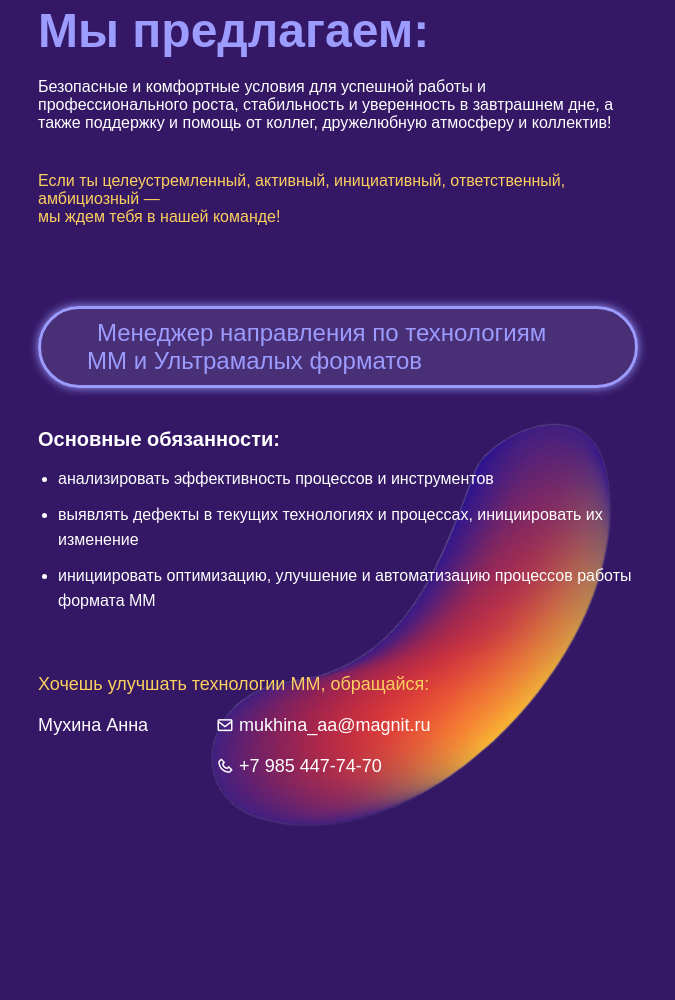
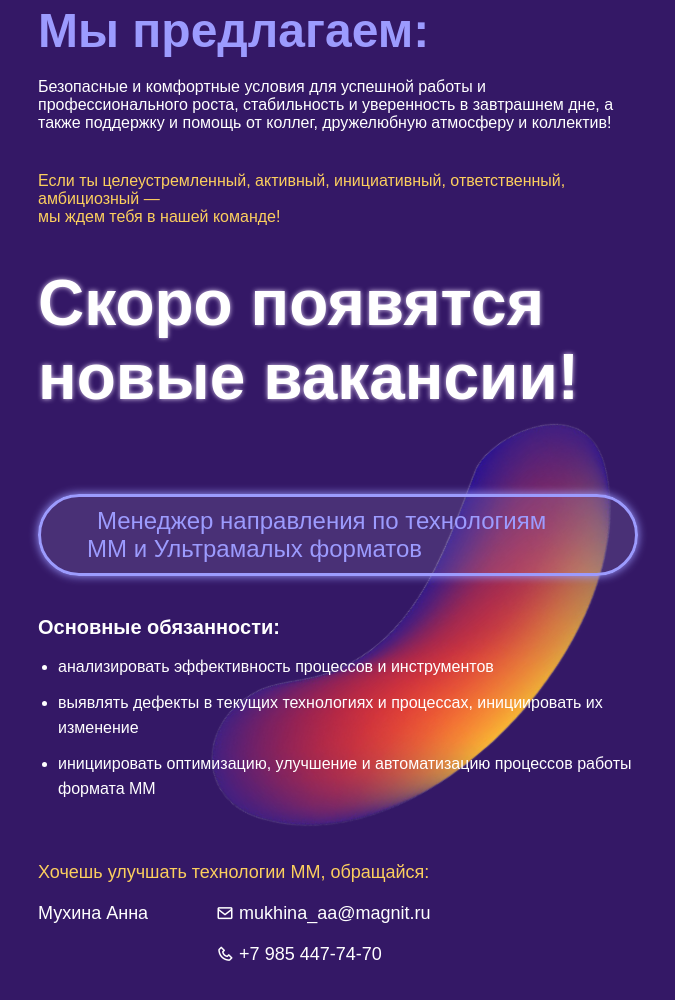
Before and after one commit to drtteam/vacancydrt, a plain HTML site: page index.html in a window 1280 px wide. Shown: the part 897-1897 px from the top of the page, without its empty margins (302-977 px from the left). Drawn offline with nearby package versions, Linux system fonts and the light colour scheme; a web font is replaced by a local one.

Commit message:
Добавление <h1> Скоро появятся<br /> новые вакансии! </h1> в сексцию 1

```diff
--- a/index.html
+++ b/index.html
@@ -74,6 +74,10 @@
 						</span>
 					</p>
 				</div>
+				<h1>
+					Скоро появятся<br />
+					новые вакансии!
+				</h1>
 			</section>
 			<section class="section2">
 				<div class="job-title">
```
